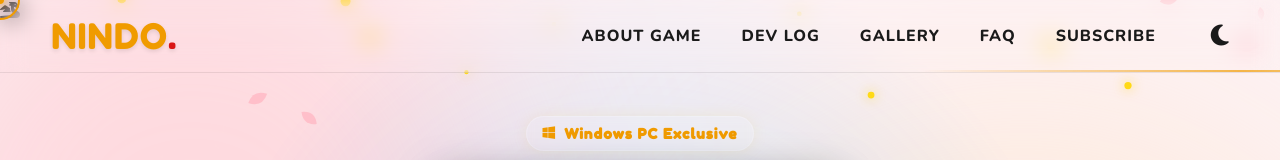
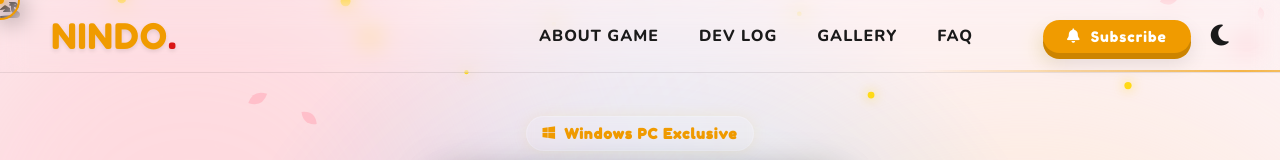
Before and after one commit to devvarshneydv6-png/game-website, a plain HTML site: page index.html in a window 1280 px wide. Shown: the top 160 px of the page. Drawn offline with nearby package versions, Linux system fonts and the light colour scheme.

Commit message:
Styled subscibe button

```diff
--- a/index.html
+++ b/index.html
@@ -62,12 +62,16 @@
                     <li><a href="#status">Dev Log</a></li>
                     <li><a href="#media">Gallery</a></li>
                     <li><a href="#faq">FAQ</a></li>
-                    <li><a href="#join-shadows">Subscribe</a></li>
                 </ul>
-                <!-- Theme Toggle Button -->
-                <button id="themeToggle" class="theme-btn" aria-label="Toggle Theme">
-                    <i class="fas fa-moon" id="themeIcon"></i>
-                </button>
+                <div style="display: flex; gap: 20px; align-items: center; margin-left: 15px;">
+                    <a href="#join-shadows" class="btn btn-primary" style="padding: 8px 24px; font-size: 0.9rem;">
+                        <i class="fas fa-bell"></i> Subscribe
+                    </a>
+                    <!-- Theme Toggle Button -->
+                    <button id="themeToggle" class="theme-btn" aria-label="Toggle Theme">
+                        <i class="fas fa-moon" id="themeIcon"></i>
+                    </button>
+                </div>
             </nav>
         </div>
     </header>
```
